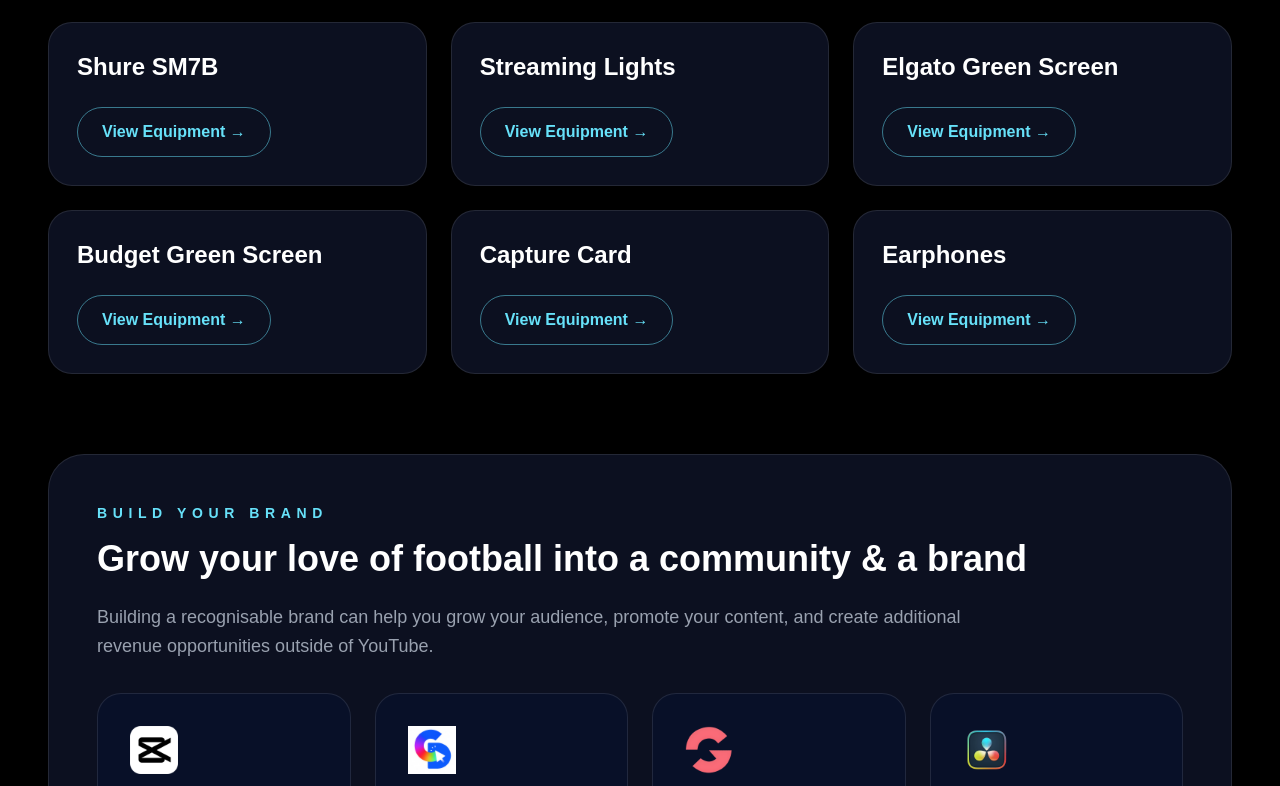
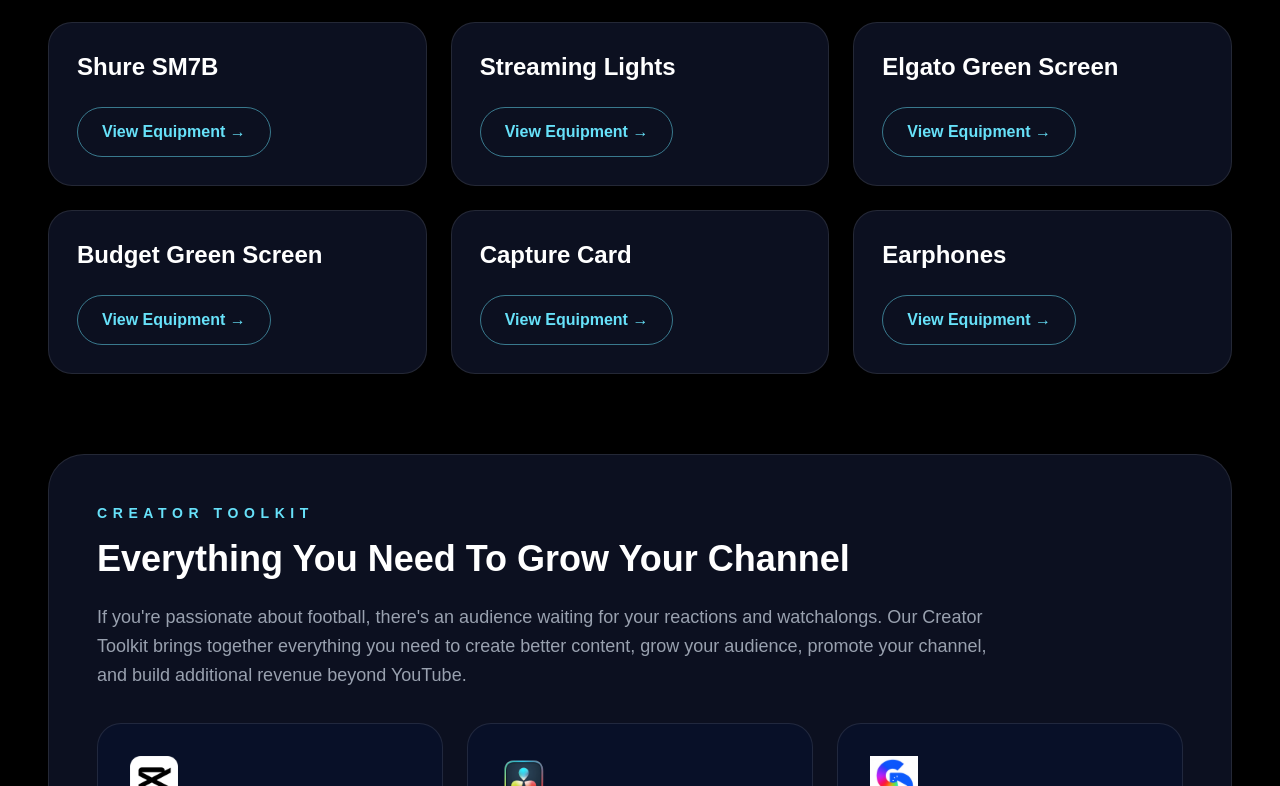
Before and after one commit to guineaapphub/fans-first-reactions, a Next.js app: page /become-a-creator in a window 1280 px wide. Shown: the part 4210-4996 px from the top of the page. Built offline with nearby package versions, Linux system fonts and the light colour scheme; no server answers.

Commit message:
Complete Become a Creator guide and creator toolkit

```diff
--- a/app/become-a-creator/page.tsx
+++ b/app/become-a-creator/page.tsx
@@ -73,24 +73,35 @@
     features: [
       "AI video editing",
       "Auto captions",
-    "Short-form video tools",
       "Templates & effects",
       "Mobile & desktop editing",
-    "YouTube creator workflow",
     ],
     link: "https://capcutaffiliateprogram.pxf.io/c/7415002/1876054/22474",
     logo: "/images/logos/capcut-logo.png",
   },
   {
+    title: "DaVinci Resolve",
+    category: "Video Editing Software",
+    text: "DaVinci Resolve is a powerful video editing application for YouTube creators. It combines video editing, colour correction, visual effects, motion graphics, audio production, with free & paid versions available.",
+    button: "Visit Website",
+    features: [
+      "Colour grading",
+      "Motion graphics",
+      "Visual effects",
+      "Audio editing",
+    ],
+    link: "https://davinciresolvetitles.com?sca_ref=11574333.1YKHnHVyz10LtZ",
+    logo: "/images/logos/davinci-logo.png",
+  },
+  {
     title: "ClickDesigns",
     category: "Graphic Design",
-  text: "ClickDesigns is an easy-to-use graphic design platform that helps football creators design YouTube thumbnails, social media graphics, channel branding, logos, and promotional content without needing advanced design skills.",
+    text: "ClickDesigns is an easy-to-use graphic design platform that helps football creators design YouTube thumbnails, social media graphics, channel branding, and logos without needing advanced design skills.",
     button: "Visit Website",
     features: [
       "YouTube thumbnail templates",
       "Social media graphics",
       "Logo creation",
-    "Football creator branding",
       "Drag-and-drop editor",
     ],
     link: "https://clickdesigns.com/dg/cd/#aff=fansfirstreactions591e",
@@ -99,32 +110,44 @@
   {
     title: "Groove.cm",
     category: "Website Builder",
-    text: "Groove.cm is an all-in-one digital marketing and e-commerce platform for creators, entrepreneurs, and online businesses. It can help football creators build websites, landing pages, funnels, email campaigns, product pages, blogs, and membership sites.",
+    text: "Groove.cm is an all-in-one digital marketing and e-commerce platform that helps football creators build websites, landing pages, email campaigns, product pages, blogs, and membership sites.",
     button: "Visit Website",
     features: [
+      "Build websites and landing pages",
+      "Create email campaigns",
       "Sell digital and physical products",
-      "Build email marketing campaigns",
       "Host membership sites and courses",
-      "Host videos and webinars",
     ],
     link: "https://gcm.groovesell.com/a/p9Bed10Kqtz2",
     logo: "/images/logos/groove-logo.png",
   },
   {
-    title: "DaVinci Resolve",
-    category: "Video Editing Software",
-    text: "DaVinci Resolve is a powerful video editing application for YouTube creators. It combines video editing, colour correction, visual effects, motion graphics, and audio production.",
+    title: "UpPromote",
+    category: "Affiliate Marketing Software",
+    text: "UpPromote is an affiliate and referral marketing platform that helps creators and online businesses build affiliate programmes, manage partners, track referrals, automate commissions, and grow long-term recurring revenue.",
     button: "Visit Website",
     features: [
-      "Colour grading",
-      "Motion graphics",
-      "Visual effects",
-      "Audio editing",
-      "YouTube content creation",
-      "Free and paid versions available",
+      "Affiliate programme management",
+      "Referral tracking",
+      "Partner dashboards",
+      "Commission tracking",
     ],
-    link: "https://davinciresolvetitles.com?sca_ref=11574333.1YKHnHVyz10LtZ",
-    logo: "/images/logos/davinci-logo.png",
+    link: "https://partners.secomapp.com/apps/up_promote/F1R/c31174de0d8f",
+    logo: "/images/logos/uppromote-logo.png",
+  },
+  {
+    title: "vidIQ",
+    category: "YouTube Growth & SEO",
+    text: "vidIQ is a YouTube growth platform that helps football creators research keywords, optimise titles, discover trending topics, improve SEO, analyse competitors, and grow their YouTube channels.",
+    button: "Visit Website",
+    features: [
+      "YouTube keyword research",
+      "Video SEO tools",
+      "Daily video ideas",
+      "Channel analytics",
+    ],
+    link: "https://vidiq.com/codeF1R",
+    logo: "/images/logos/vidiq-logo.png",
   },
 ];
 
@@ -173,23 +196,6 @@
     button: "Visit Website",
     link: "https://cardsplug.com/f1r",
     logo: "/images/logos/cardsplug-logo.png",
-  },
-  {
-    id: "vidiq",
-    title: "vidIQ",
-    category: "YouTube Growth & SEO",
-    text: "vidIQ is a YouTube growth platform that helps football creators research keywords, optimise titles, discover trending topics, and grow their YouTube channels with powerful analytics and AI tools.",
-    button: "Visit Website",
-    features: [
-      "YouTube keyword research",
-    "Video SEO tools",
-    "AI title recommendations",
-    "Daily video ideas",
-    "Channel analytics",
-    "Competitor research",
-  ],
-  link: "https://vidiq.com/codeF1R",
-  logo: "/images/logos/vidiq-logo.png",
   },
 {
   id: "3retro",
@@ -244,7 +250,7 @@
 },
 ];
 
-const emptyAffiliateBoxes = Array.from({ length: 3 }, (_, index) => ({
+const emptyAffiliateBoxes = Array.from({ length: 4 }, (_, index) => ({
   id: `empty-affiliate-${index + 1}`,
   title: "Want to Partner With Us?",
   category: "Featured Partner",
@@ -390,7 +396,7 @@
       </section>
 
       <section id="tools" className="mx-auto max-w-7xl px-6 py-10 md:px-12">
-        <h2 className="text-4xl font-black">Tools To Use</h2>
+        <h2 className="text-4xl font-black">Live Streaming & Recording Tools</h2>
 
         <div className="mt-8 grid gap-6 md:grid-cols-2">
           {creatorTools.map((tool) => (
@@ -474,20 +480,18 @@
       <section className="mx-auto max-w-7xl px-6 py-10 md:px-12">
         <div className="rounded-[36px] border border-white/10 bg-[#0c1020] p-8 md:p-12">
           <p className="text-sm font-bold uppercase tracking-[0.4em] text-[#67e1f9]">
-            Build Your Brand
+            CREATOR TOOLKIT
           </p>
 
           <h2 className="mt-4 text-4xl font-black">
-            Grow your love of football into a community & a brand
+            Everything You Need To Grow Your Channel
           </h2>
 
           <p className="mt-6 max-w-4xl text-lg leading-relaxed text-gray-400">
-            Building a recognisable brand can help you grow your audience,
-            promote your content, and create additional revenue opportunities
-            outside of YouTube.
+            If you're passionate about football, there's an audience waiting for your reactions and watchalongs. Our Creator Toolkit brings together everything you need to create better content, grow your audience, promote your channel, and build additional revenue beyond YouTube.
           </p>
 
-          <div className="mt-8 grid gap-6 lg:grid-cols-2 xl:grid-cols-4">
+          <div className="mt-8 grid gap-6 lg:grid-cols-2 xl:grid-cols-3">
             {buildBrandTools.map((tool) => (
               <div key={tool.title} className="rounded-3xl border border-white/10 bg-[#081028] p-8">
                 <img src={tool.logo} alt={`${tool.title} logo`} className="mb-5 h-12 w-auto object-contain" />
@@ -531,16 +535,26 @@
 
           <div className="mt-12 grid gap-6 md:grid-cols-2 xl:grid-cols-4">
             {[...affiliatePartners, ...emptyAffiliateBoxes].map((partner) => (
-              <div key={partner.id} className="rounded-3xl border border-white/10 bg-[#0c1020] p-7">
+              <div
+  key={partner.id}
+  className="flex h-full flex-col rounded-3xl border border-white/10 bg-[#0c1020] p-7"
+>
                 <img src={partner.logo} alt={`${partner.title} logo`} className="mb-5 h-12 w-auto object-contain" />
                 <span className="rounded-full bg-[#67e1f9]/15 px-4 py-2 text-sm font-bold text-[#67e1f9]">
                   {partner.category}
                 </span>
                 <h3 className="mt-5 text-2xl font-bold">{partner.title}</h3>
                 <p className="mt-4 text-gray-400">{partner.text}</p>
-                <a href={partner.link} target="_blank" rel="noopener noreferrer" className="mt-6 inline-block rounded-full border border-[#67e1f9]/50 px-6 py-3 font-bold text-[#67e1f9] hover:bg-[#67e1f9] hover:text-black">
+                <div className="mt-auto pt-6">
+  <a
+    href={partner.link}
+    target="_blank"
+    rel="noopener noreferrer"
+    className="inline-block rounded-full border border-[#67e1f9]/50 px-6 py-3 font-bold text-[#67e1f9] hover:bg-[#67e1f9] hover:text-black"
+  >
     {partner.button} →
   </a>
+</div>
               </div>
             ))}
           </div>
```
Also changed, not shown: public/images/logos/uppromote-logo.png (added). Lines whose indentation alone changed are shown as unchanged.
